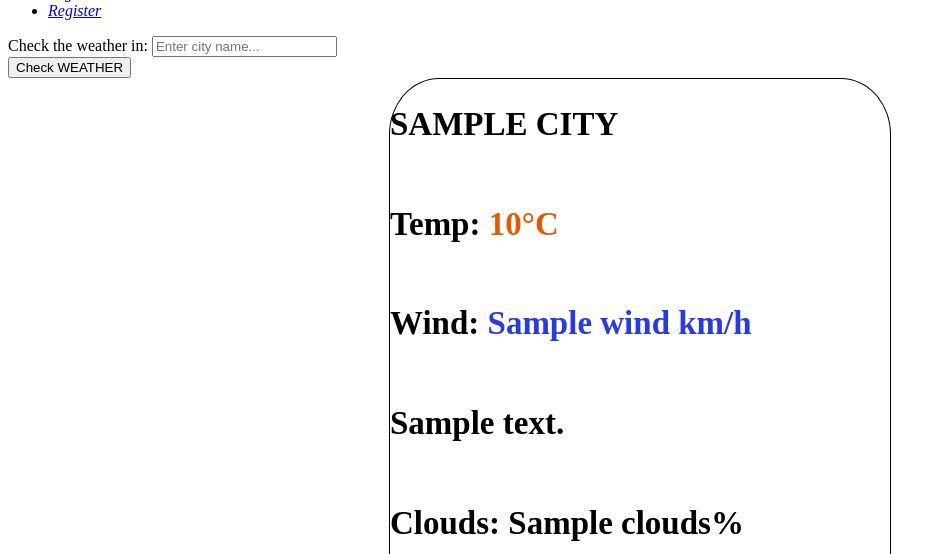
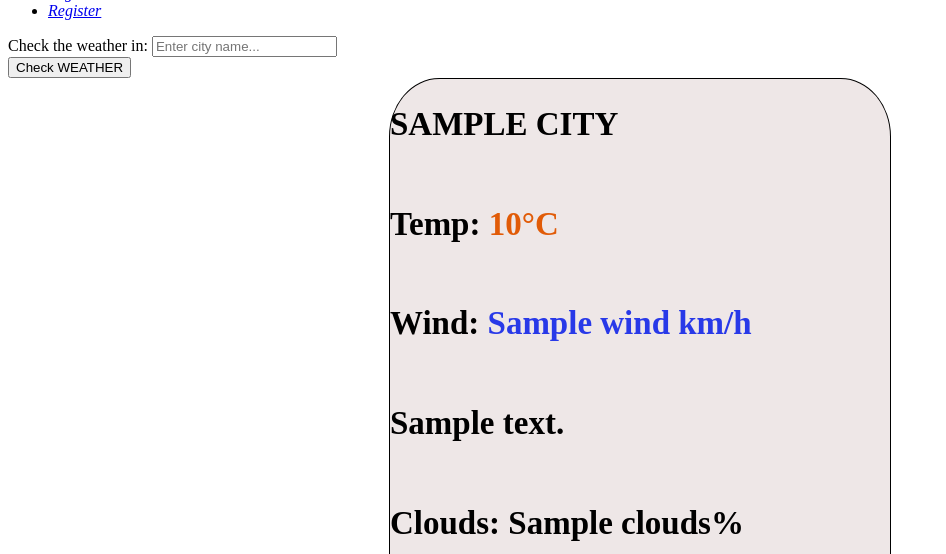
Before and after one commit to GeorgiLukanov87/spearfishing_app, a Django app: template templates/locations/weather.html in a window 1280 px wide. Shown: the part 157-711 px from the top of the page, without its empty margins (0-946 px from the left). Run offline with Django 4.2, Linux system fonts and the light colour scheme; the template is opened without the code that fills it: most values are stand-ins (such as "Sample title", 1, 10 or a date in 2020); some libraries are stand-ins or nearby versions.

Commit message:
Update weather.html

```diff
--- a/templates/locations/weather.html
+++ b/templates/locations/weather.html
@@ -16,7 +16,7 @@
 
     <article id="weather-wrapper">
         {% if weather_data %}
-            <div style="display: flex;flex-direction: column;gap:8px;font-size: 22px;border:1px solid black;border-radius: 10%;width: 500px;margin: auto">
+            <div style="background-color: #eee7e7;display: flex;flex-direction: column;gap:8px;font-size: 22px;border:1px solid black;border-radius: 10%;width: 500px;margin: auto">
 
             <h1>{{ weather_data.city|upper }}</h1>
             <h2>Temp: <span style="color: #e15b07"> {{ weather_data.temperature }}°C </span></h2>
@@ -25,7 +25,7 @@
             <h2>Clouds: {{ weather_data.clouds }}%</h2>
 
             <div>
-                <img style="width: 75px" src="https://openweathermap.org/img/w/{{ weather_data.icon }}.png"
+                <img style="width: 105px" src="https://openweathermap.org/img/w/{{ weather_data.icon }}.png"
                      alt="{{ weather_data.description }}">
             </div>
 
```
